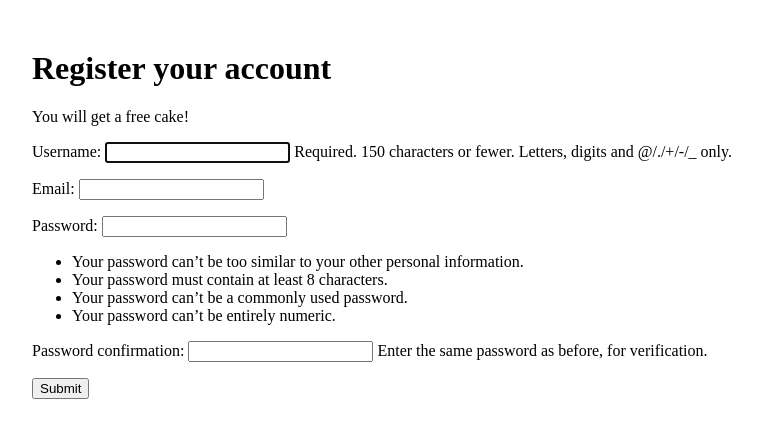
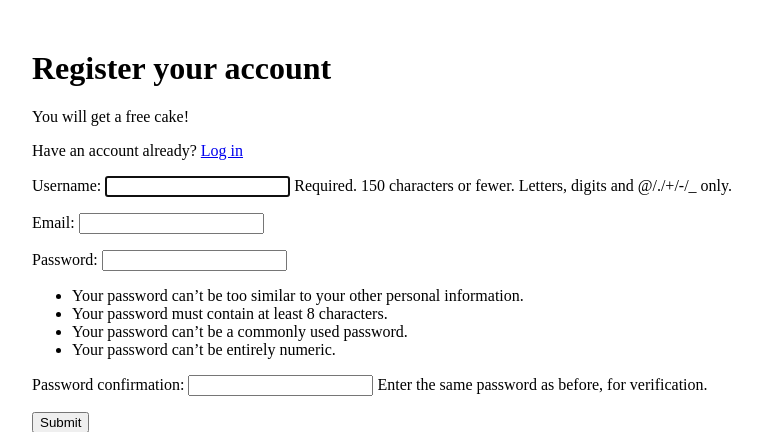
Before and after one commit to kastyne/photoshop-park, a Django app: page /register/ in a window 1280 px wide. Shown: the part 55-487 px from the top of the page, without its empty margins (96-858 px from the left). Run offline with Django 3.2, Linux system fonts and the light colour scheme.

Commit message:
Add a log in hyperlink

```diff
--- a/users/templates/users/register.html
+++ b/users/templates/users/register.html
@@ -1,10 +1,10 @@
 {% extends 'base/base.html' %}
-
 {% block title %} Register {% endblock %}
 
 {% block content %}
     <h1>Register your account</h1>
     <p>You will get a free cake!</p>
+    <p>Have an account already? <a href="{% url 'login' %}">Log in</a></p>
 
     <form method="POST">
         {% csrf_token %}
```
